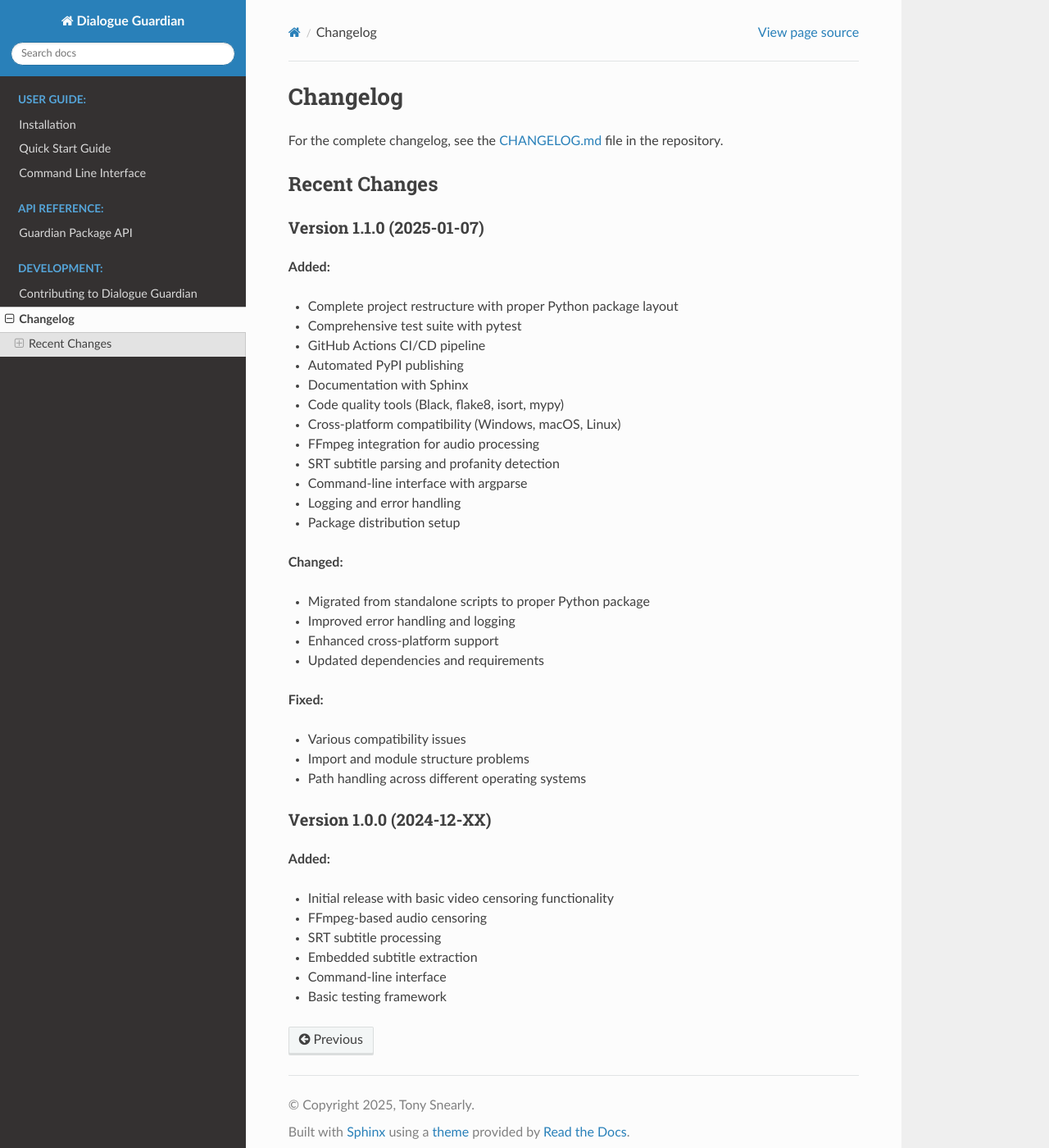
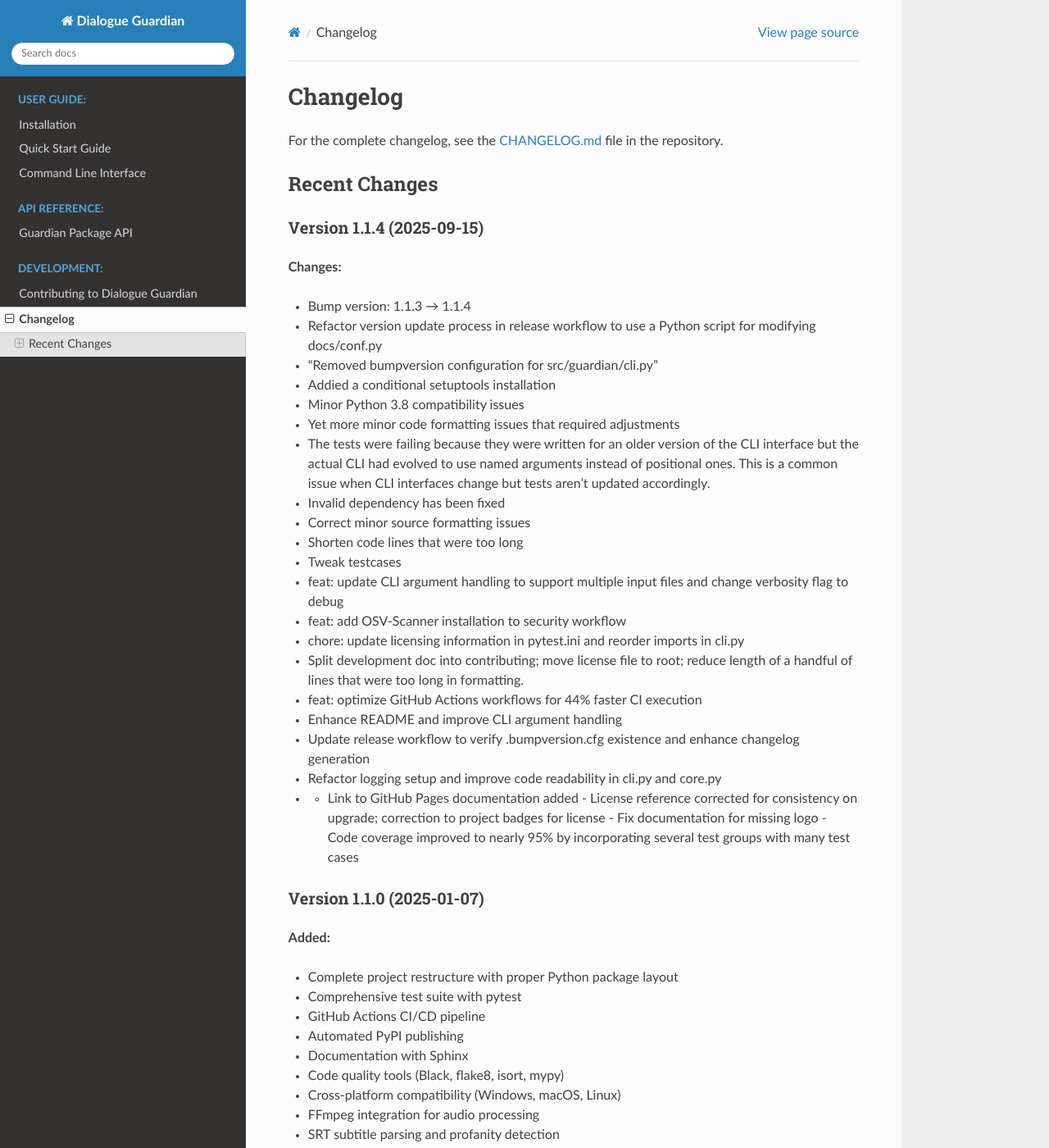
Before and after one commit to tsnearly/dialogue-guardian, a Sphinx documentation site: the page built from dialogue-guardian/docs/changelog.rst, in a window 1280 px wide and 1400 px high. Shown: the whole window at 82% size. Built offline with Sphinx 7.4.7 and the Read the Docs theme 3.1.0, drawn with Linux system fonts in a browser that asks for light colours; pages that are not in the unit, such as notebooks, are missing from menus.

Commit message:
Update CHANGELOG.md and docs/changelog.rst for version 1.1.4

```diff
--- a/dialogue-guardian/docs/changelog.rst
+++ b/dialogue-guardian/docs/changelog.rst
@@ -5,6 +5,32 @@ For the complete changelog, see the `CHANGELOG.md <https://github.com/tsnearly/d
 
 Recent Changes
 --------------
+
+Version 1.1.4 (2025-09-15)
+~~~~~~~~~~~~~~~~~~~~~~~~~~
+
+**Changes:**
+
+- Bump version: 1.1.3 → 1.1.4
+- Refactor version update process in release workflow to use a Python script for modifying docs/conf.py
+- "Removed bumpversion configuration for src/guardian/cli.py"
+- Addied a conditional setuptools installation
+- Minor Python 3.8 compatibility issues
+- Yet more minor code formatting issues that required adjustments
+- The tests were failing because they were written for an older version of the CLI interface but the actual CLI had evolved to use named arguments instead of positional ones. This is a common issue when CLI interfaces change but tests aren't updated accordingly.
+- Invalid dependency has been fixed
+- Correct minor source formatting issues
+- Shorten code lines that were too long
+- Tweak testcases
+- feat: update CLI argument handling to support multiple input files and change verbosity flag to debug
+- feat: add OSV-Scanner installation to security workflow
+- chore: update licensing information in pytest.ini and reorder imports in cli.py
+- Split development doc into contributing; move license file to root; reduce length of a handful of lines that were too long in formatting.
+- feat: optimize GitHub Actions workflows for 44% faster CI execution
+- Enhance README and improve CLI argument handling
+- Update release workflow to verify .bumpversion.cfg existence and enhance changelog generation
+- Refactor logging setup and improve code readability in cli.py and core.py
+- - Link to GitHub Pages documentation added - License reference corrected for consistency on upgrade; correction to project badges for license - Fix documentation for missing logo - Code coverage improved to nearly 95% by incorporating several test groups with many test cases
 
 Version 1.1.0 (2025-01-07)
 ~~~~~~~~~~~~~~~~~~~~~~~~~~~
```
Also changed, not shown: dialogue-guardian/CHANGELOG.md.
